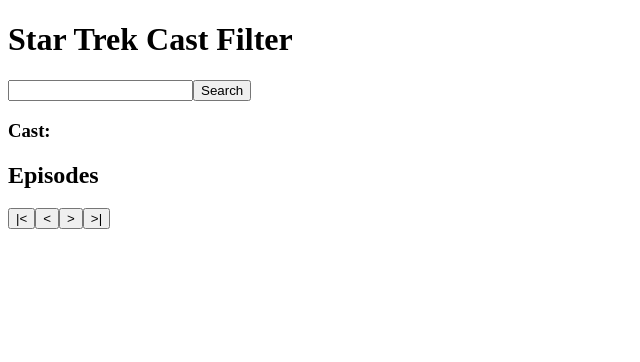
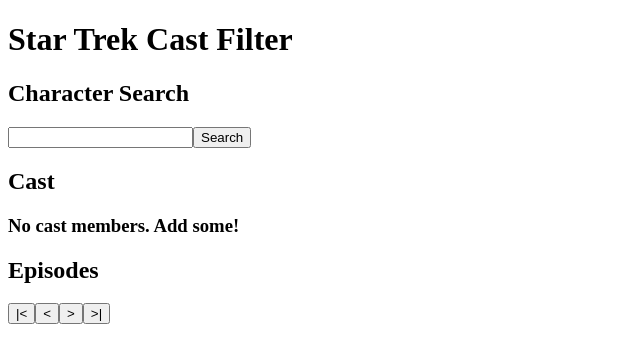
Before and after one commit to jomadu/star-trek-cast-filter, a React (Create React App) app: page / in a window 1280 px wide. Shown: the top 362 px of the page, without its empty margins (0-640 px from the left). Built offline with nearby package versions, Linux system fonts and the light colour scheme.

Commit message:
improve cast comp

```diff
--- a/src/CastCreator/CastCreator.js
+++ b/src/CastCreator/CastCreator.js
@@ -82,12 +82,12 @@
     var title;
     var results;
     if (error) {
-      title = <h2>Error when searching for "{name}"</h2>;
+      title = <h3>Error when searching for "{name}"</h3>;
     } else if (isLoading) {
-      title = <h2>Searching for "{name}" ...</h2>;
+      title = <h3>Searching for "{name}" ...</h3>;
     } else if (searchResults !== null) {
       if (pageData.length) {
-        title = <h2>Results for "{name}":</h2>;
+        title = <h3>Results for "{name}":</h3>;
         results = (
           <div>
             <ul>
@@ -104,7 +104,7 @@
           </div>
         );
       } else {
-        title = <h2>No search results for "{name}"</h2>;
+        title = <h3>No search results for "{name}"</h3>;
       }
     }
     return (
@@ -139,22 +139,30 @@
   };
 
   const getCastComp = () => {
+    var cast;
+    if (Array.isArray(characterUids) && characterUids.length) {
+      cast = characterUids.map((uid) => (
+        <CharacterAvatar
+          uid={uid}
+          onRemove={handleRemoveCharacter(uid)}
+          key={uid}
+        />
+      ));
+    } else {
+      cast = <h3>No cast members. Add some!</h3>;
+    }
+
     return (
       <div>
-        <h3>Cast:</h3>
-        {characterUids.map((uid) => (
-          <CharacterAvatar
-            uid={uid}
-            onRemove={handleRemoveCharacter(uid)}
-            key={uid}
-          />
-        ))}
+        <h2>Cast</h2>
+        {cast}
       </div>
     );
   };
 
   return (
     <div>
+      <h2>Character Search</h2>
       <form onSubmit={handleSearch}>
         <input
           type="text"
```
